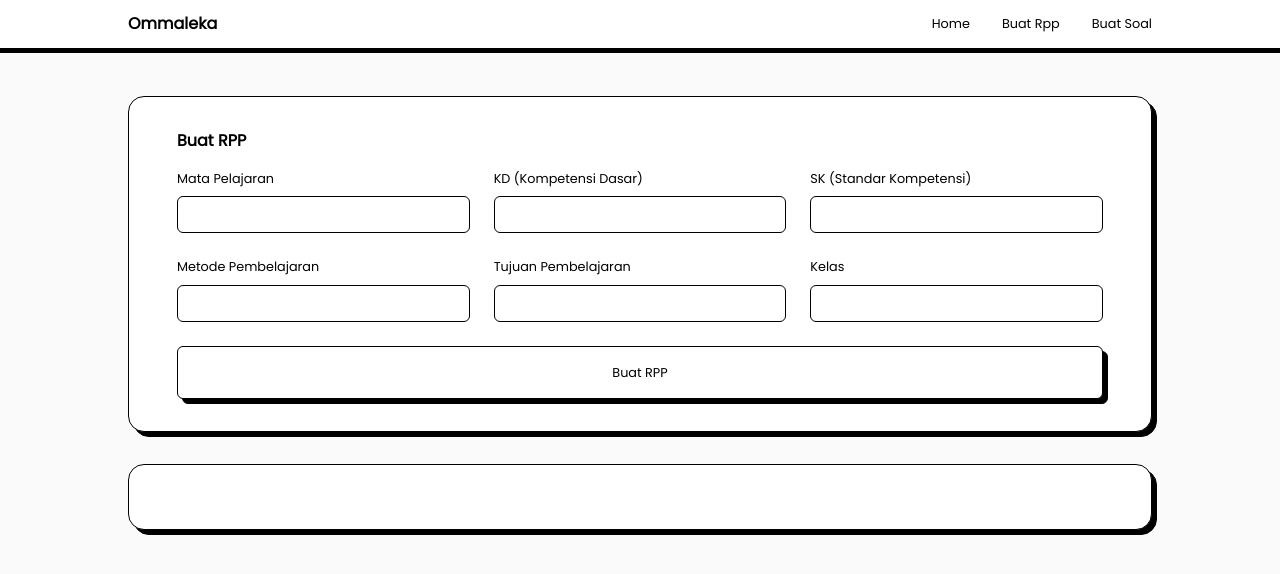
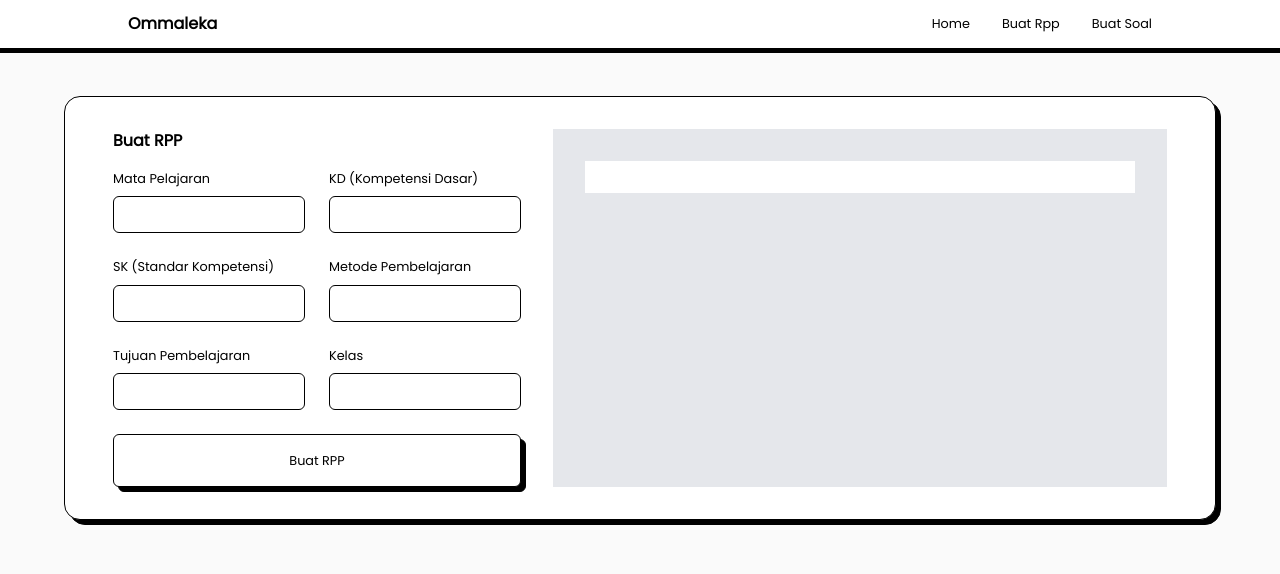
Before and after one commit to guntekhunter/ommaleka, a Next.js app: page / in a window 1280 px wide. Shown: the top 574 px of the page. Built offline with nearby package versions, Linux system fonts and the light colour scheme.

Commit message:
feat: new ui

```diff
--- a/src/app/component/rpp/ContainerRpp.tsx
+++ b/src/app/component/rpp/ContainerRpp.tsx
@@ -28,11 +28,11 @@ export default function ContainerRpp() {
           messages: [
             {
               role: "system",
-              content: `You are a language model that can create an RPP (Rencana pelaksanaan pembelajaran) from indonesa and use indonesian languange as your responds, you will be provide by link to a certain data so you can make RPP around and base on that link to a data and other data that you heve. Make the outpus as an mardawn format`,
+              content: `You are a language model that can create an RPP (Rencana pelaksanaan pembelajaran) from indonesa and use indonesian languange as your responds, you will be provide by link to a certain data so you can make RPP around and base on that link to a data and other data that you heve`,
             },
             {
               role: "user",
-              content: `the RPP is should talk about mata pelajaran = ${mapel}, Kompetensi Dasar ${kd}, standar kompetensi = ${sk}, metode pembelajaran = ${metodePembelajaran}, tujuan pembelajaran = ${tujuanPembelajaran}, kelas = ${kelas} that is the example of the RPP xml format = ${text}, on the kegiatan pembelajaran part you need to make it on table so the information is clear to read.`,
+              content: `the RPP is should talk about mata pelajaran = ${mapel}, Kompetensi Dasar ${kd}, standar kompetensi = ${sk}, metode pembelajaran = ${metodePembelajaran}, tujuan pembelajaran = ${tujuanPembelajaran}, kelas = ${kelas}, on the kegiatan pembelajaran part you need to make it on table so the information is clear to read.`,
             },
           ],
           temperature: 0,
@@ -82,11 +82,11 @@ export default function ContainerRpp() {
   console.log(summary);
   return (
     <div className="w-full flex justify-center bg-[#FAFAFA] h-full min-h-screen py-[3rem]">
-      <div className="w-[80%] space-y-[2rem]">
-        <div className="bg-white rounded-[1rem] p-[2rem] drop-shadow-3xl px-[3rem] py-[2rem] border-[1.5px] border-black">
-          <div className="space-y-[1rem] text-[.8rem] font-normal">
+      <div className="w-[90%] space-y-[2rem]">
+        <div className="bg-white rounded-[1rem] p-[2rem] drop-shadow-3xl px-[3rem] py-[2rem] border-[1.5px] border-black flex space-x-[2rem]">
+          <div className="space-y-[1rem] text-[.8rem] font-normal w-[40%]">
             <h1 className="text-[1rem] font-bold">Buat RPP</h1>
-            <div className="grid grid-cols-3 gap-[1.5rem]">
+            <div className="grid grid-cols-2 gap-[1.5rem]">
               <div className="space-y-[.5rem]">
                 <label htmlFor="mataPelajaran">Mata Pelajaran</label>
                 <input
@@ -217,10 +217,11 @@ export default function ContainerRpp() {
               </button>
             </div>
           </div>
-        </div>
-        <div className="bg-white rounded-[1rem] p-[2rem] drop-shadow-3xl px-[3rem] py-[2rem] border-[1.5px] border-black">
-          {/* <div className="whitespace-pre-wrap "> */}
-          <Markdown>{summary}</Markdown>
+          <div className="bg-gray-200 w-[60%] p-[2rem]">
+            <div className="bg-white w-full p-[1rem] text-[.5rem] white">
+              {summary}
+            </div>
+          </div>
         </div>
       </div>
     </div>
```
